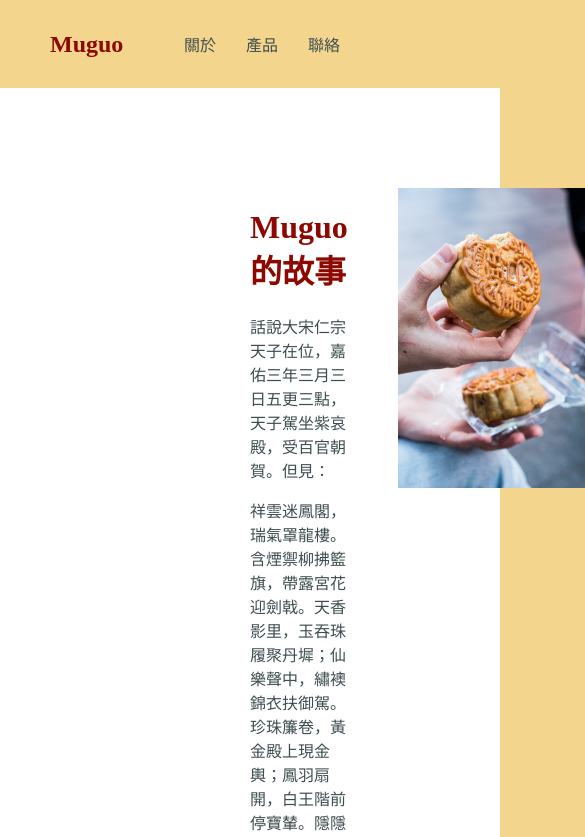
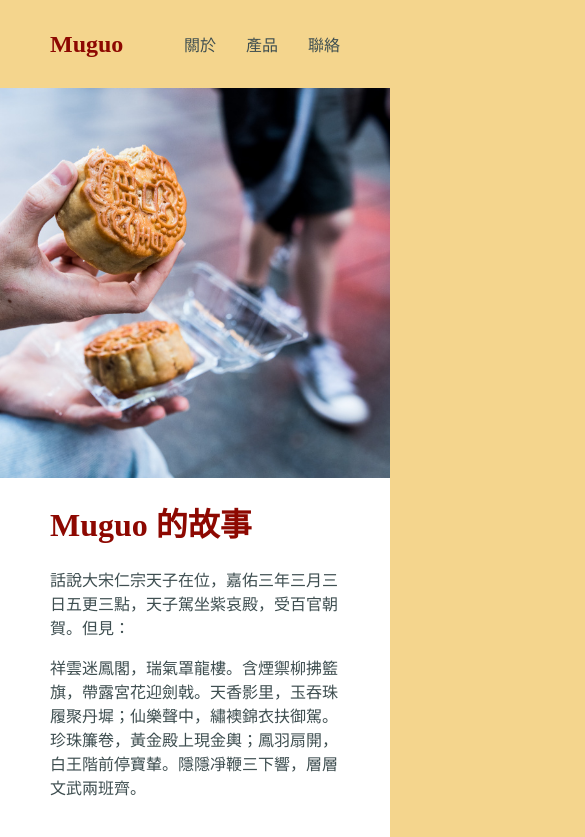
Before and after one commit to Yang-Yi-Shen/muguo, a Vue app: page /about in a window 390 px wide. Shown: the top 837 px of the page, 585 px wide, since content can reach past the window. Built offline with nearby package versions, Linux system fonts and the light colour scheme.

Commit message:
feat: made about page mobile friendly

```diff
--- a/src/views/About.vue
+++ b/src/views/About.vue
@@ -23,6 +23,24 @@ import Footer from '../components/Footer.vue'
             </div>
         </div>
     </main>
+    <div id="about-mobile">
+        <div class="section-content">
+            <img class="section-image" src="/src/assets/eating_mooncake.jpeg">
+            <div class="section-text">
+                <h1 class="heading">Muguo 的故事</h1>
+                <p>話說大宋仁宗天子在位，嘉佑三年三月三日五更三點，天子駕坐紫哀殿，受百官朝賀。但見：</p>
+                <p>祥雲迷鳳閣，瑞氣罩龍樓。含煙禦柳拂籃旗，帶露宮花迎劍戟。天香影里，玉吞珠履聚丹墀；仙樂聲中，繡襖錦衣扶御駕。珍珠簾卷，黃金殿上現金輿；鳳羽扇開，白王階前停寶輦。隱隱凈鞭三下響，層層文武兩班齊。</p>
+            </div>
+        </div>
+        <div class="section-content">
+            <img class="section-image" src="/src/assets/lotsa_mooncakes.jpeg">
+            <div class="section-text">
+                <h1 class="heading">不只用愛心，還有高級材料</h1>
+                <p>當有殿頭官喝道：「有事出班早奏，無事卷簾退朝。」只見班部叢中，宰相趙哲、參政文彥博出班奏曰：「目今京師瘟疫盛行，傷損軍民甚多。伏望陛下釋罪寬恩，省刑薄稅，祈禳天災，救濟萬民。」天子聽奏，急敕翰林院隨即草詔：一面降赦天下罪囚，應有民間稅賦悉皆赦免；一面命在京宮觀寺院，修設好事禳災。不料其年瘟疫轉盛。
+                </p>
+            </div>
+        </div>
+    </div>
     <Footer id="contact" />
 </template>
 
@@ -35,6 +53,10 @@ main {
     gap: 50px;
 }
 
+#about-mobile {
+    display: none;
+}
+
 .section-content {
     display: flex;
     gap: 50px;
@@ -45,4 +67,33 @@ main {
     width: 300px;
     object-fit: cover;
 }
+
+@media (max-width: 768px) {
+    main {
+        display: none;
+    }
+
+    #about-mobile {
+        display: flex;
+        flex-direction: column;
+        gap: 50px;
+        background-color: white;
+        padding: 0px 0px 50px;
+    }
+
+    .section-content {
+        flex-direction: column;
+        align-items: center;
+        gap: 0px;
+    }
+
+    .section-text {
+        padding: 0px 50px;
+    }
+
+    .section-image {
+        width: 100vw;
+        height: 100vw;
+    }
+}
 </style>
```
